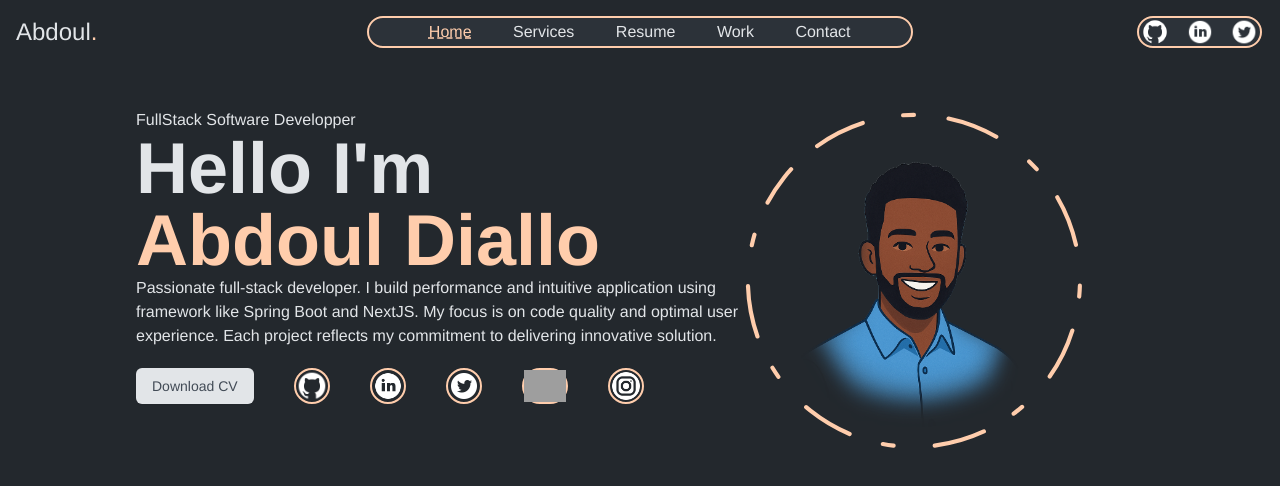
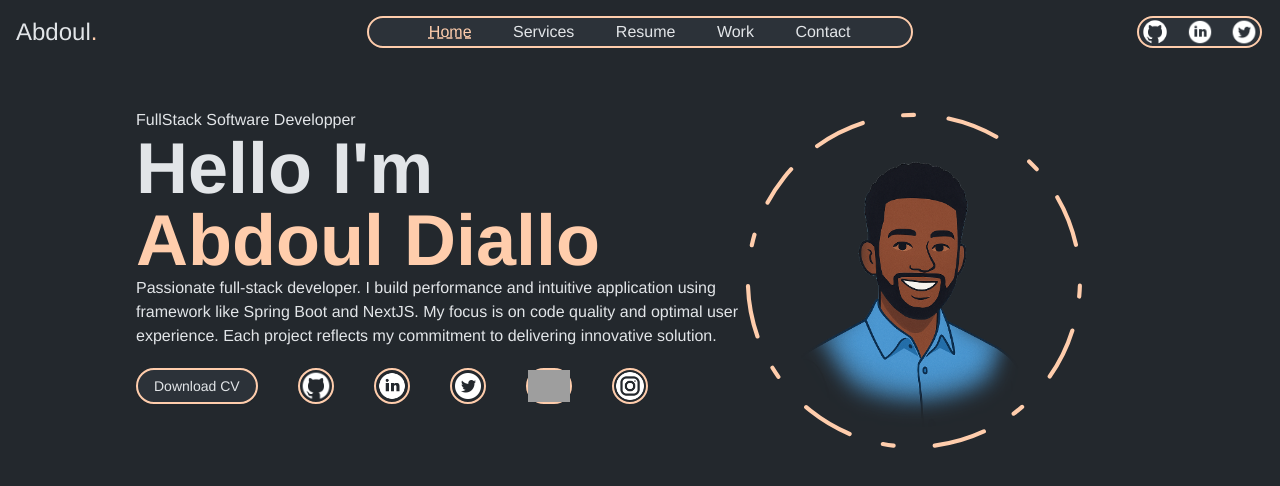
Before and after one commit to Abdoul224GN/portfolio, a Next.js app: page /home in a window 1280 px wide. Shown: the top 486 px of the page. Built offline with nearby package versions, Linux system fonts and the light colour scheme; grey boxes are pictures that could not be loaded.

Commit message:
feat: Ajout des nouvelles classes pour uniformiser avec la palette de mon projet

```diff
--- a/src/components/ui/button.tsx
+++ b/src/components/ui/button.tsx
@@ -10,7 +10,7 @@ const buttonVariants = cva(
     variants: {
       variant: {
         default:
-          "bg-primary text-primary-foreground shadow-xs hover:bg-primary/90",
+          "bg-muted text-primary-muted rounded-full border-accent border-2 shadow-xs hover:bg-accent hover:text-muted",
         destructive:
           "bg-destructive text-white shadow-xs hover:bg-destructive/90 focus-visible:ring-destructive/20 dark:focus-visible:ring-destructive/40 dark:bg-destructive/60",
         outline:
```
